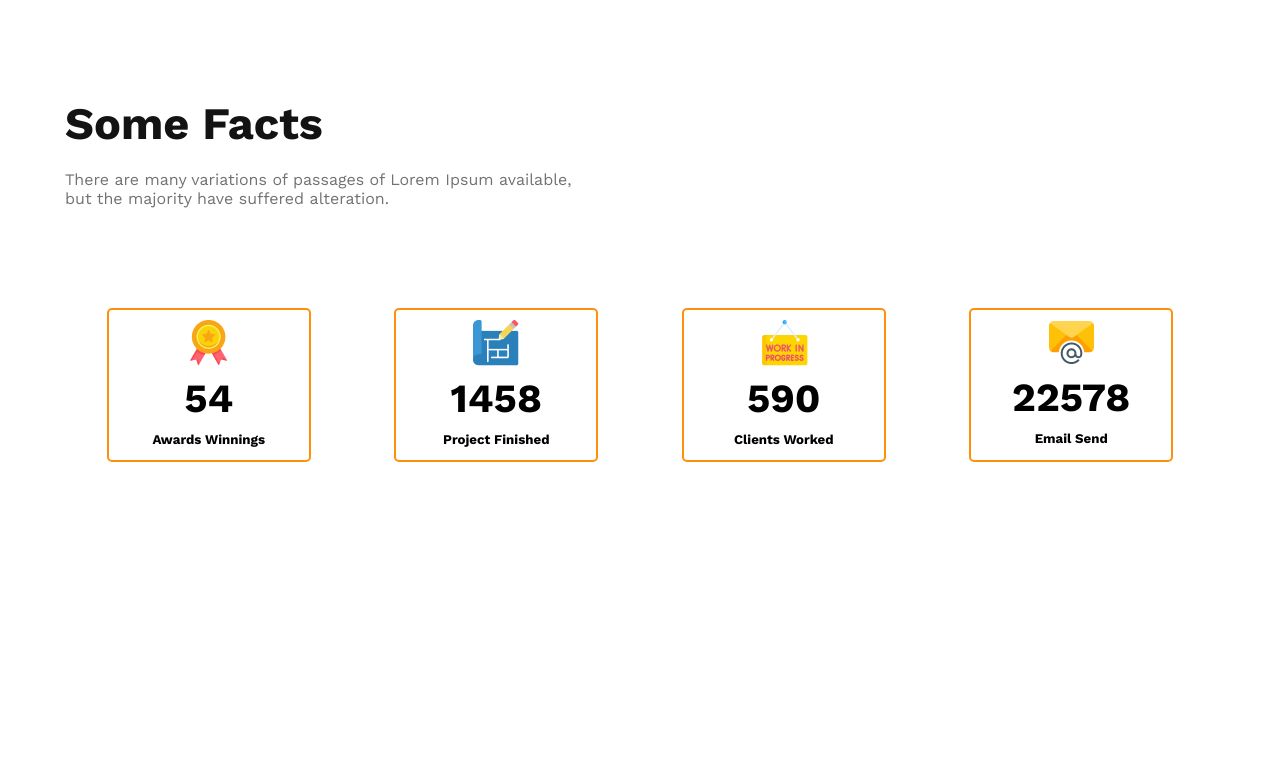
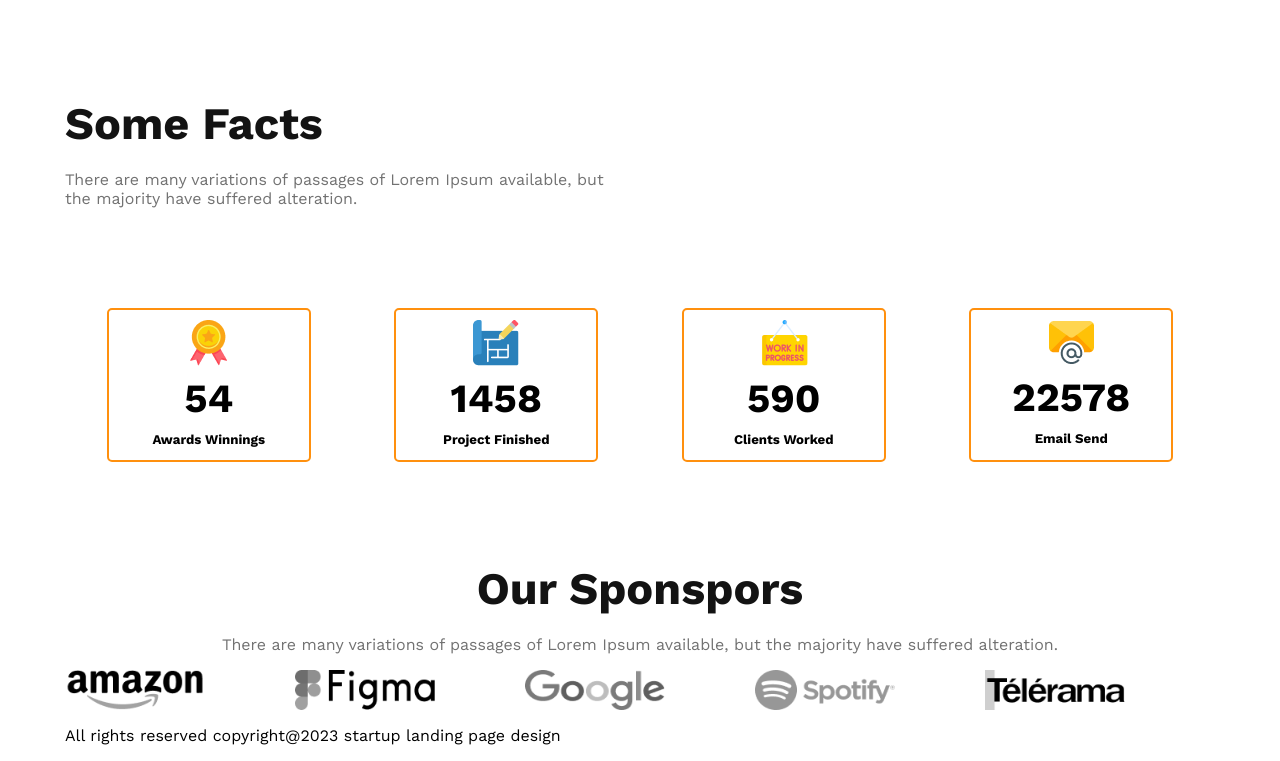
Before and after one commit to Dawnrana95/g3-architects-resources-waveside, a plain HTML site: page index.html in a window 1280 px wide. Shown: the part 1905-2666 px from the top of the page. Before the commit the page ends 2375 px from the top, so only its background shows below. Drawn offline with nearby package versions, Linux system fonts and the light colour scheme.

Commit message:
4 times commit

```diff
--- a/index.html
+++ b/index.html
@@ -9,6 +9,7 @@
 </head>
 
 <body class="work-sans-regular">
+    <!-- header -->
     <header class="header">
         <nav class="nav">
             <h3 class="nav-titel">G3 Architects</h3>
@@ -21,7 +22,7 @@
         </nav>
         <div class="banner">
             <div class="form">
-                <h1 class="banner-titel">Brand New Group of Architects </h1>
+                <h1 class="banner-titel">Brand New Group of Architect </h1>
                 <p class="banner-p">There are many variations of passages of Lorem Ipsum available, but the majority have
                      suffered alteration in some form, by injected humour, or randomised words which don't look even</p>
                      <button class="button-primary">Explore More</button>
@@ -29,7 +30,9 @@
             <div class="image"><img src="./images/banner.png" alt=""></div>
         </div>
     </header>
+    <!-- main -->
     <main>
+        <!-- section 1 -->
         <section>
             <div class="temes">
                 <div class="time-img-continer">
@@ -45,9 +48,11 @@
                 </div>
             </div>
         </section>
+        <!-- section 2 -->
         <section>
 
         </section>
+        <!-- section 3 -->
         <section>
             <h3 class="section-titel">Some Facts</h3>
             <p class="sectionp">There are many variations of passages of Lorem Ipsum available, but the majority
@@ -77,7 +82,26 @@
                 </div>
             </div>
         </section>
+        <!-- section 4 -->
+         <section>
+            <div class="section-box">
+                <h3 class="section-titel">Our Sponspors</h3>
+                <p class="section-pp">There are many variations of passages of Lorem Ipsum available, but the majority have suffered
+                    alteration.</p>
+            </div>
+            <div class="imag-box">
+                <img src="./images/sponsors/amazon.png" alt="">
+                <img src="./images/sponsors/figma.png" alt="">
+                <img src="./images/sponsors/google.png" alt="">
+                <img src="./images/sponsors/spotify.png" alt="">
+                <img src="./images/sponsors/telerama.png" alt="">
+            </div>
+            <div class="end-div">
+                <p class="end-p">All rights reserved copyright@2023 startup landing page design</p>
+            </div>
+         </section>
     </main>
+    <!-- footer -->
     <footer>
 
     </footer>
--- a/style.css
+++ b/style.css
@@ -10,6 +10,7 @@
 .header {
     background-color: rgba(255, 144, 14, 0.1);
 }
+/* header */
 .nav {
     display: flex;
     justify-content: space-between;
@@ -66,6 +67,8 @@
     border-radius: 10px;
 }
 /* Main */
+
+/* section 1 */
 main > section {
     margin-top: 100px;
 }
@@ -113,7 +116,7 @@ main {
 
 
 
-
+/* section 3 */
 .section-titel {
     font-size: 45px;
     color: #131313;
@@ -124,7 +127,7 @@ main {
     color: #727272;
     margin-top: 5px;
     margin-bottom: 100px;
-    width: 520px;
+    width: 540px;
 }
 .facts-container {
     display: flex;
@@ -148,6 +151,23 @@ main {
 .fact-name {
     margin-top: 5px;
     margin-bottom: 10px;
+}
+/* section 4 */
+.section-box {
+    margin: 0 auto;
+    text-align: center;
+}
+.section-pp {
+    color: #727272;
+}
+.imag-box {
+    display: grid;
+    grid-template-columns: repeat(5, 1fr);
+}
+.imag-box > img {
+    width: 140px;
+    height: 40px;
+    filter: grayscale(100%);
 }
 
 
@@ -182,9 +202,20 @@ main {
         align-items: center;
         gap: 20px;
     }
+    .sectionp {
+        width: 100%;
+    }
+    .imag-box {
+        grid-template-columns: 1fr;
+        justify-items: center;
+        gap: 24px;
+    }
 }
 @media screen and (min-width: 576px) and (max-width: 1000px) {
     .temes {
         flex-direction: column;
     }
+    .imag-box {
+        grid-template-columns: repeat(3, 1fr);
+    }
 }
```
